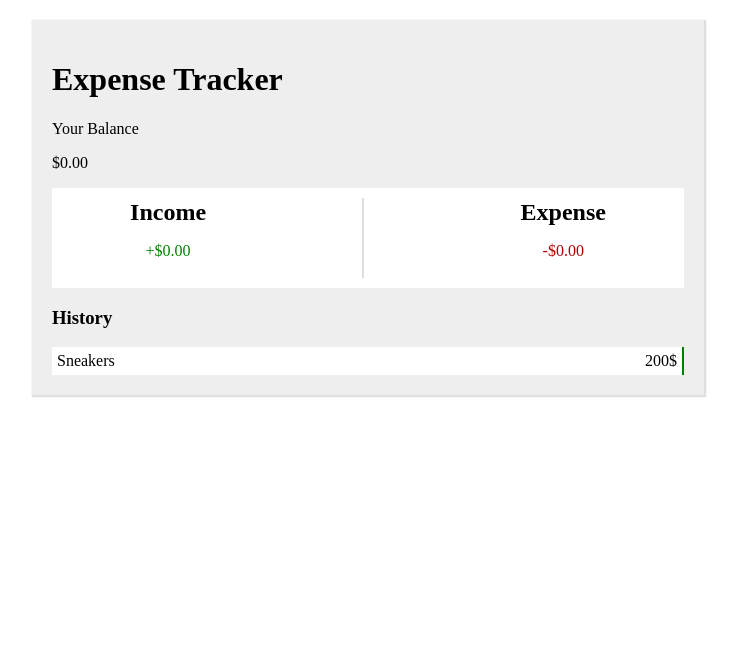
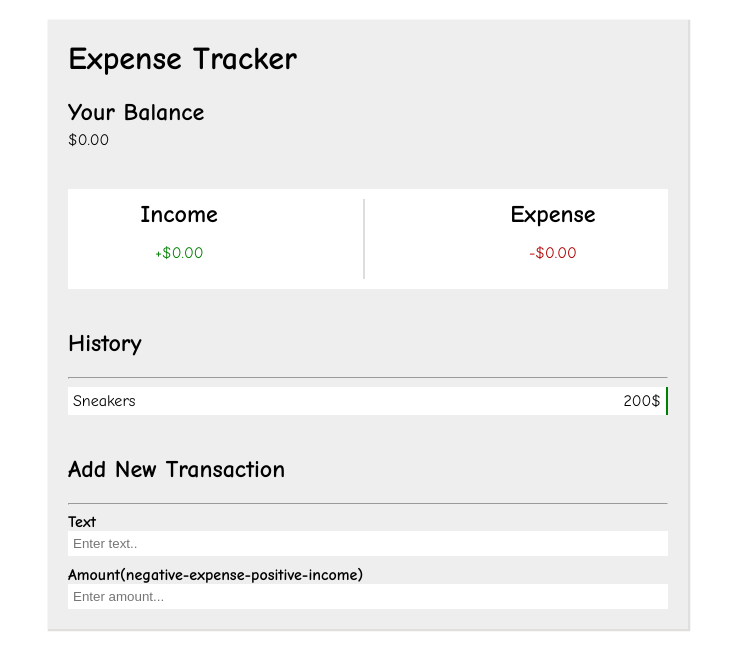
Before and after one commit to Mo77amed7/expense-tracker, a Vue app: page / in a window 1280 px wide. Shown: the top 670 px of the page, without its empty margins (272-1009 px from the left). Built offline with nearby package versions, Linux system fonts and the light colour scheme.

Commit message:
feat: enhance component structure and styling for better user experience

```diff
--- a/src/App.vue
+++ b/src/App.vue
@@ -1,11 +1,9 @@
 <template>
-  <div class="expense-tracker">
-    <the-header></the-header>
-    <the-balance></the-balance>
-    <income-expenses></income-expenses>
-    <add-transaction></add-transaction>
-    <transaction-list></transaction-list>
-  </div>
+  <the-header></the-header>
+  <the-balance></the-balance>
+  <income-expenses></income-expenses>
+  <transaction-list></transaction-list>
+  <add-transaction></add-transaction>
 </template>
 
 <script>
@@ -25,13 +23,25 @@ export default {
 };
 </script>
 
-<style scoped>
-.expense-tracker {
+<style>
+@import url("https://fonts.googleapis.com/css2?family=Comic+Neue:ital,wght@0,300;0,400;0,700;1,300;1,400;1,700&display=swap");
+body {
+  margin: 0px;
+  padding: 0px;
+}
+* {
+  box-sizing: border-box;
+}
+#app {
   background-color: #eee;
   width: 50%;
   margin: 20px auto;
   box-shadow: 1px 1px 1px 1px rgb(225, 222, 222),
     1px 1px 1px 1px rgb(225, 222, 222);
   padding: 20px;
+  font-family: "Comic Neue", cursive;
+}
+section:not(:last-child) {
+  margin-bottom: 40px;
 }
 </style>
--- a/src/components/AddTransaction.vue
+++ b/src/components/AddTransaction.vue
@@ -1,8 +1,36 @@
 <template>
-  <section></section>
+  <section>
+    <h2>Add New Transaction</h2>
+    <hr />
+    <form>
+      <div>
+        <label for="text">Text</label>
+        <input id="text" type="text" placeholder="Enter text.." />
+      </div>
+      <div>
+        <label for="amount">Amount(negative-expense-positive-income)</label>
+        <input id="amount" type="number" placeholder="Enter amount..." />
+      </div>
+    </form>
+  </section>
 </template>
 <script>
 export default {
   name: "AddTransaction",
 };
 </script>
+
+<style scoped>
+label {
+  display: block;
+  font-weight: bold;
+}
+div:first-child {
+  margin-bottom: 10px;
+}
+input {
+  padding: 5px;
+  border: 0;
+  width: 100%;
+}
+</style>
--- a/src/components/IncomeExpenses.vue
+++ b/src/components/IncomeExpenses.vue
@@ -29,7 +29,8 @@ export default {
   height: 80%;
   background-color: #ddd;
 }
-.income,.expense {
+.income,
+.expense {
   display: flex;
   align-items: center;
   flex-direction: column;
--- a/src/components/TheBalance.vue
+++ b/src/components/TheBalance.vue
@@ -1,6 +1,6 @@
 <template>
   <section>
-    <p>Your Balance</p>
+    <h2>Your Balance</h2>
     <p>$0.00</p>
   </section>
 </template>
@@ -10,4 +10,11 @@ export default {
   name: "TheBalance",
 };
 </script>
-<style scoped></style>
+<style scoped>
+h2 {
+  margin-bottom: 0px;
+}
+p {
+  margin-top: 5px;
+}
+</style>
--- a/src/components/TheHeader.vue
+++ b/src/components/TheHeader.vue
@@ -10,4 +10,8 @@ export default {
 };
 </script>
 
-<style scoped></style>
+<style scoped>
+  h1 {
+    margin-top: 0px;
+  }
+</style>
--- a/src/components/TransactionList.vue
+++ b/src/components/TransactionList.vue
@@ -1,6 +1,7 @@
 <template>
   <section>
-    <h3>History</h3>
+    <h2>History</h2>
+    <hr>
     <ul>
       <li class="plus">
         <span>Sneakers</span>
@@ -40,7 +41,7 @@ button {
   height: 18px;
   border: 0;
   color: white;
-  background-color: rgb(177, 0, 0);
+  background-color: #660a0a;
   cursor: pointer;
   display: flex;
   justify-content: center;
@@ -55,6 +56,6 @@ li.plus {
   border-right-color: green;
 }
 li.minus {
-  border-right-color: rgb(177, 0, 0);
+  border-right-color: rgb(204, 4, 4);
 }
 </style>
```
Lines whose indentation alone changed are shown as unchanged.
